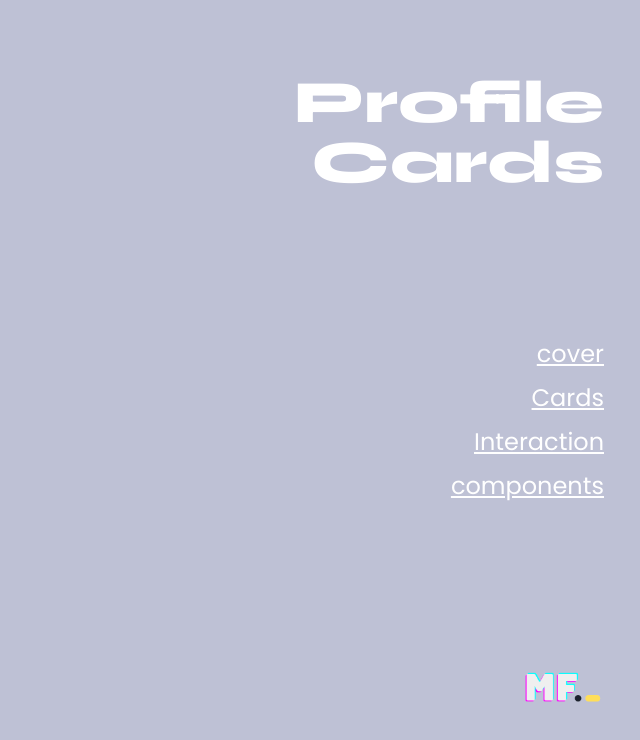
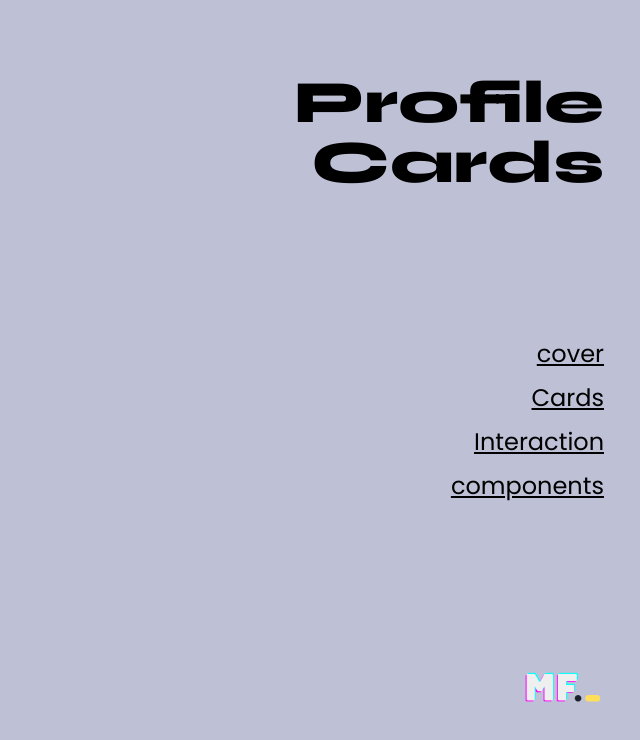
Before and after one commit to michaelalexandrinofreire/developer-card, a Next.js app: page / in a window 1280 px wide. Shown: the top 740 px of the page, without its empty margins (640-1280 px from the left). Built offline with nearby package versions, Linux system fonts and the light colour scheme.

Commit message:
add colors

```diff
--- a/src/app/page.tsx
+++ b/src/app/page.tsx
@@ -1,3 +1,4 @@
+import CardExemplo from "@/components/CardExemplo";
 
 
 export default function Home() {
@@ -29,6 +30,12 @@ export default function Home() {
         alt=""
         className="w-20 rounded-3xl"/>
       </a>
+      <div className="absolute">
+        <CardExemplo/>
+        <CardExemplo/>
+        <CardExemplo/>
+      </div>
+
     </main>
   );
 }
--- /dev/null
+++ b/src/components/CardExemplo.tsx
@@ -0,0 +1,8 @@
+export default function CardExemplo(){
+
+  return(
+    <div>
+
+    </div>
+  )
+}
--- a/tailwind.config.js
+++ b/tailwind.config.js
@@ -11,6 +11,16 @@ module.exports = {
       syne: ['Syne', 'sans-serif'],
       poppins: ['Poppins', 'sans-serif'],
     },
+    colors:{
+      orange: '#FA817C',
+      red: '#FA817C',
+      yellow: '#FBE77D',
+      blue: "#62B8FD",
+      purple: '#B2AAE9',
+      purglebg: '#BEC1D5',
+      pink: '#E7AAE9',
+      green: '#B2E9AA',
+    },
     extend: {},
   },
   plugins: [],
```
